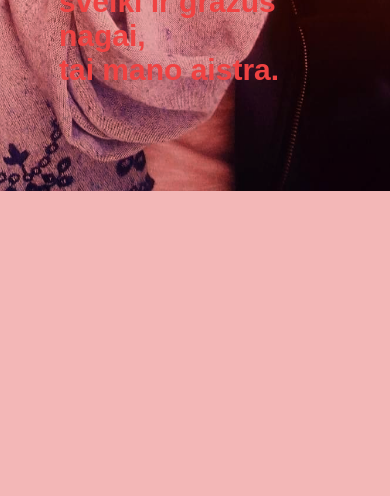
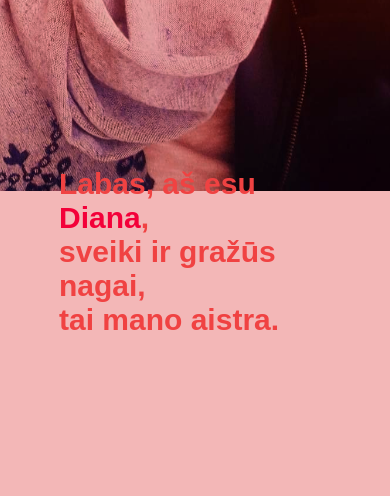
Before and after one commit to darbai123/dianos, a plain HTML site: page index.html in a window 390 px wide. Shown: the part 653-1149 px from the top of the page. Drawn offline with Linux system fonts and the light colour scheme.

Commit message:
Update style.css

```diff
--- a/style.css
+++ b/style.css
@@ -392,7 +392,7 @@ nav .fas{
         margin-left: -30px;
     }
     .header-text{
-        margin-top: 500px;
+        margin-top: 750px;
         font-size: 16px;
     }
     .header-text h1{
```
